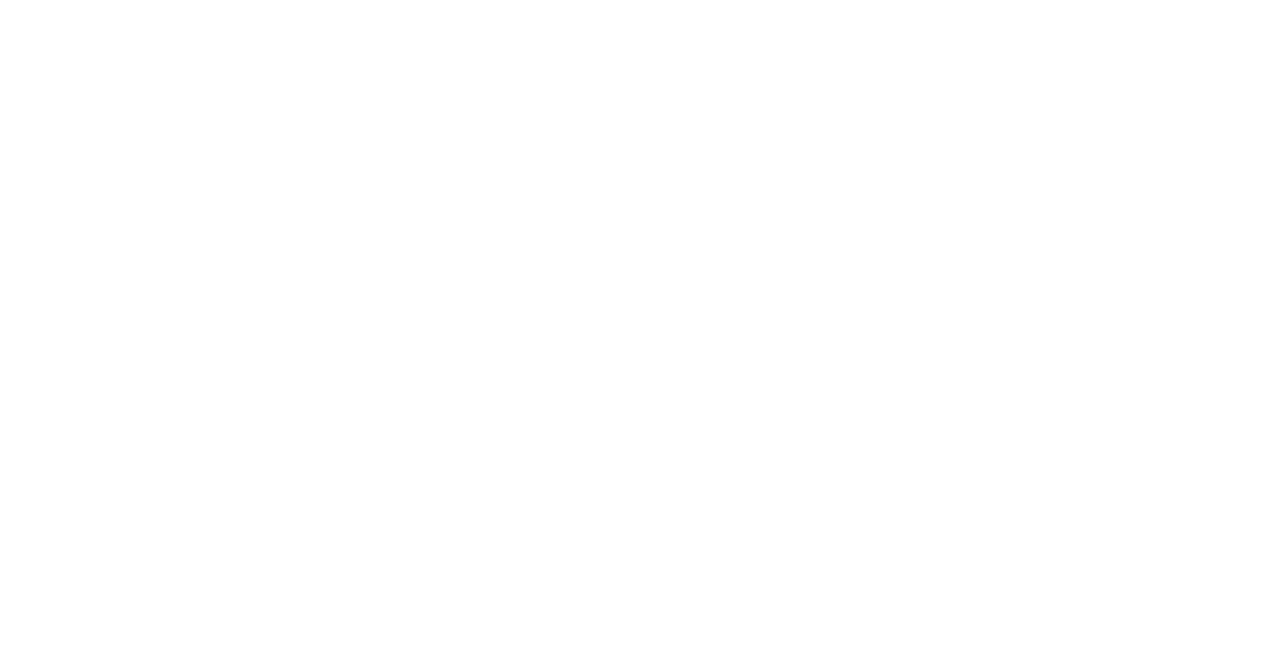
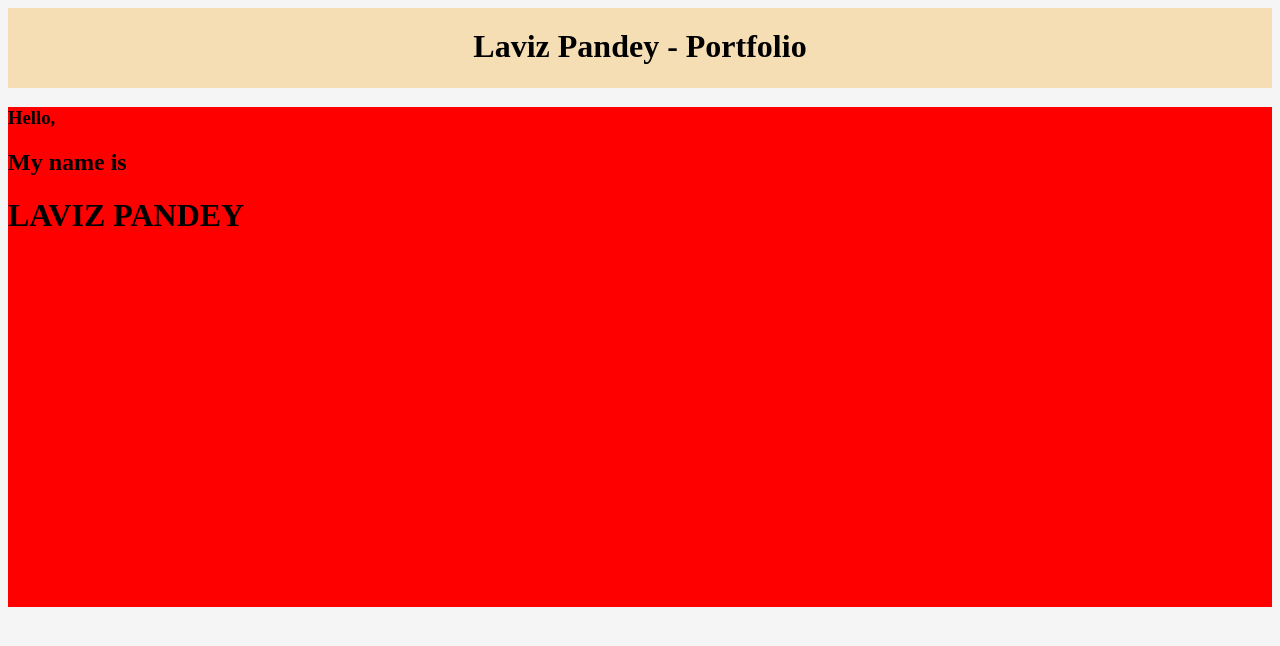
Before and after one commit to lavizp/HTML_CSS_Practise, a plain HTML site: page index.html in a window 1280 px wide. Drawn offline with Linux system fonts and the light colour scheme.

Commit message:
Getting Started

```diff
--- a/index.html
+++ b/index.html
@@ -1,12 +1,27 @@
 <!DOCTYPE html>
 <html lang="en">
 <head>
+    <link rel="stylesheet" type="text/css" href="styles.css">
     <meta charset="UTF-8">
     <meta http-equiv="X-UA-Compatible" content="IE=edge">
     <meta name="viewport" content="width=device-width, initial-scale=1.0">
-    <title>Document</title>
+    <title>Laviz Pandey</title>
 </head>
 <body>
-
+    <header>
+        <div class="header-bg">
+            <div class="spacer"></div>
+            <h1 class="header-name">Laviz Pandey - Portfolio</h1>
+        </div>
+    </header>
+    <main>
+        <div class="main-container">
+            <div class="main-textarea">
+                <h3>Hello,</h3>
+                <h2>My name is</h2>
+                <h1>LAVIZ PANDEY</h1>
+            </div>
+        </div>
+    </main>
 </body>
 </html>
--- a/styles.css
+++ b/styles.css
@@ -0,0 +1,24 @@
+body{
+    background-color: whitesmoke;
+}
+
+.header-bg{
+    height: 80px;
+    background-color: wheat;
+}
+.header-name{
+    margin: 0 auto;
+    margin-top: 10px;
+    text-align: center;
+}
+.spacer{
+    height: 10px;
+}
+.main-container{
+    background-color: red;
+    height: 500px;
+    width: 100%;
+}
+.main-textarea{
+
+}
```
